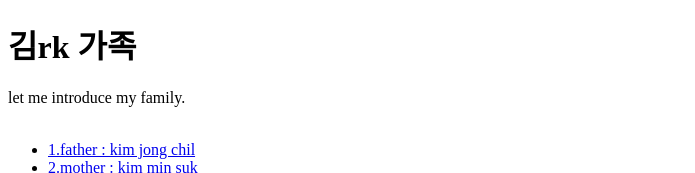
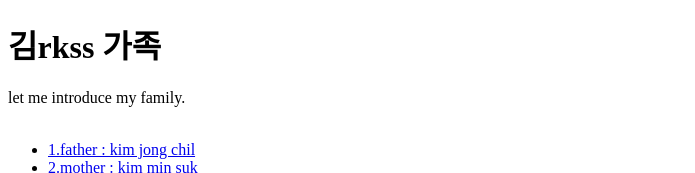
Before and after one commit to inee1945/kimsfamily, a plain HTML site: page index.html in a window 1280 px wide. Shown: the top 173 px of the page, without its empty margins (0-695 px from the left). Drawn offline with Linux system fonts and the light colour scheme.

Commit message:
Update index.html

```diff
--- a/index.html
+++ b/index.html
@@ -7,7 +7,7 @@
 
 <body>
 
-  <h1>김rk 가족</h1>
+  <h1>김rkss 가족</h1>
   let me introduce my family.<br><br>
 
   <ul>
```
